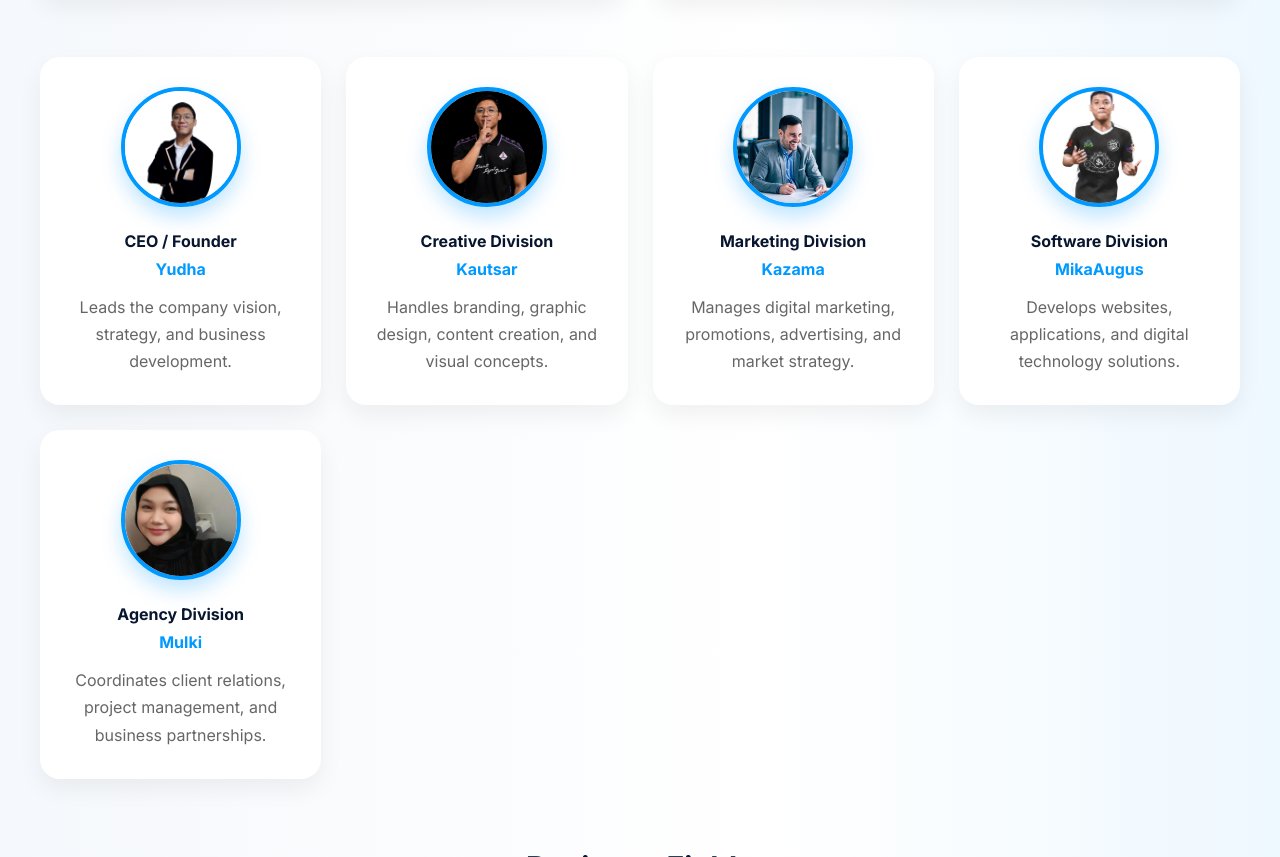
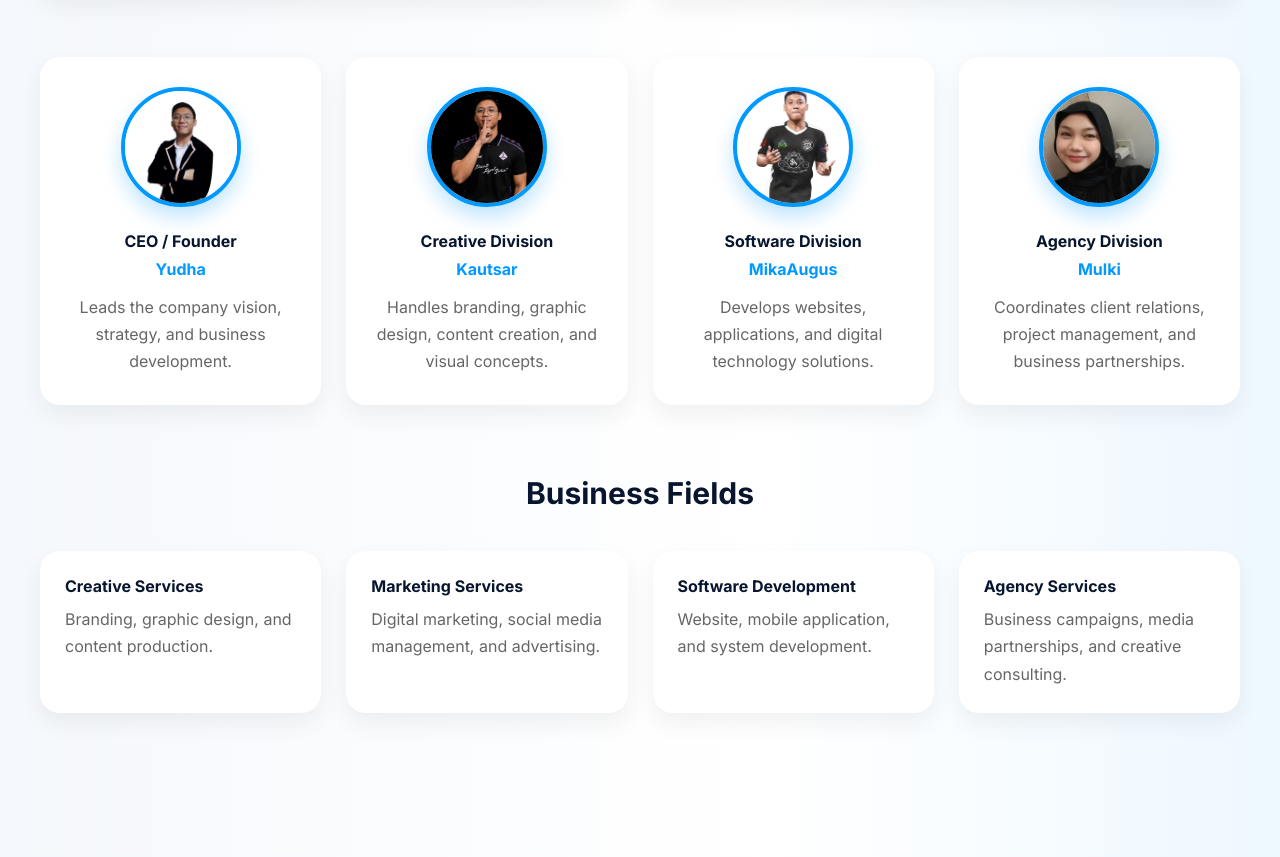
Before and after one commit to YudhaKautsar/Tugas-3-Website, a plain HTML site: page index.html in a window 1280 px wide. Shown: the part 3664-4521 px from the top of the page. Drawn offline with Linux system fonts and the light colour scheme.

Commit message:
remove kazama

```diff
--- a/index.html
+++ b/index.html
@@ -342,18 +342,6 @@
           </div>
 
           <div class="org-card">
-            <img src="assets/kazama.jpg" alt="Kazama" class="org-photo" />
-
-            <h4>Marketing Division</h4>
-            <span>Kazama</span>
-
-            <p>
-              Manages digital marketing, promotions, advertising, and market
-              strategy.
-            </p>
-          </div>
-
-          <div class="org-card">
             <img src="assets/mikaaugus.png" alt="MikaAugus" class="org-photo" />
 
             <h4>Software Division</h4>
```
